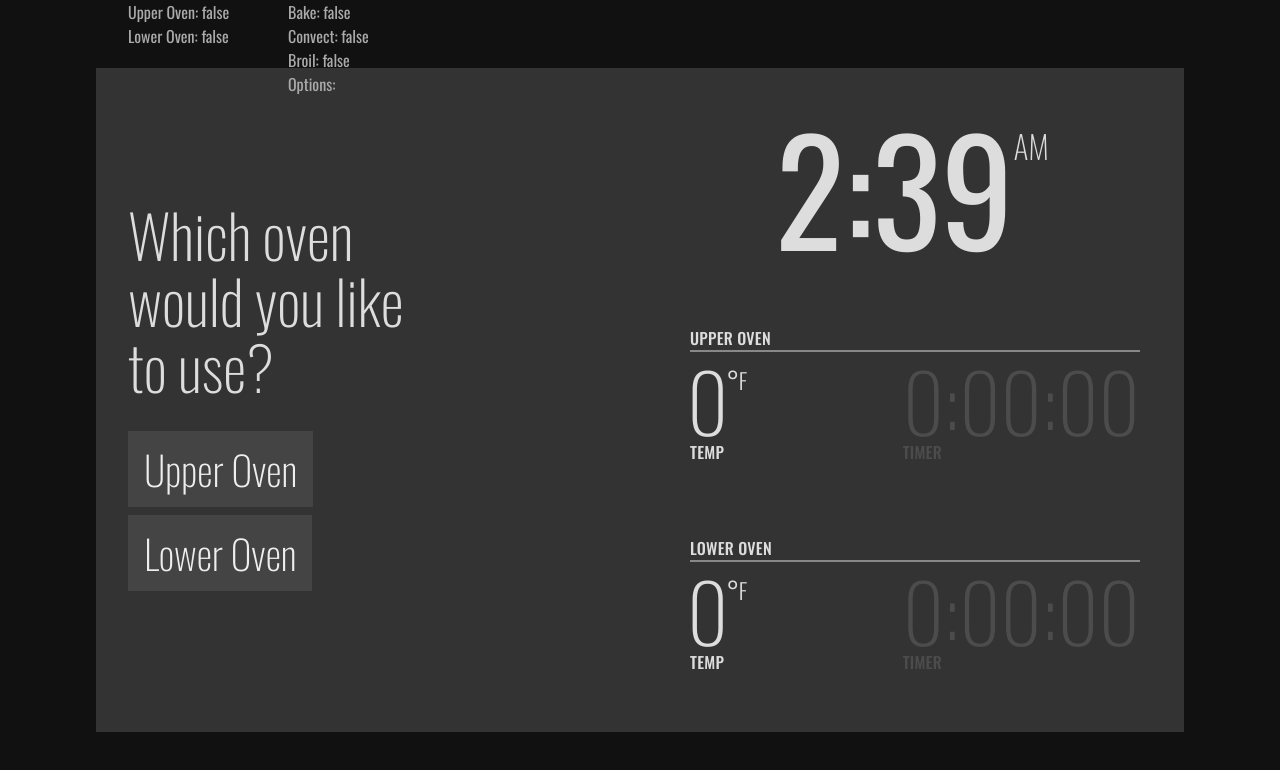
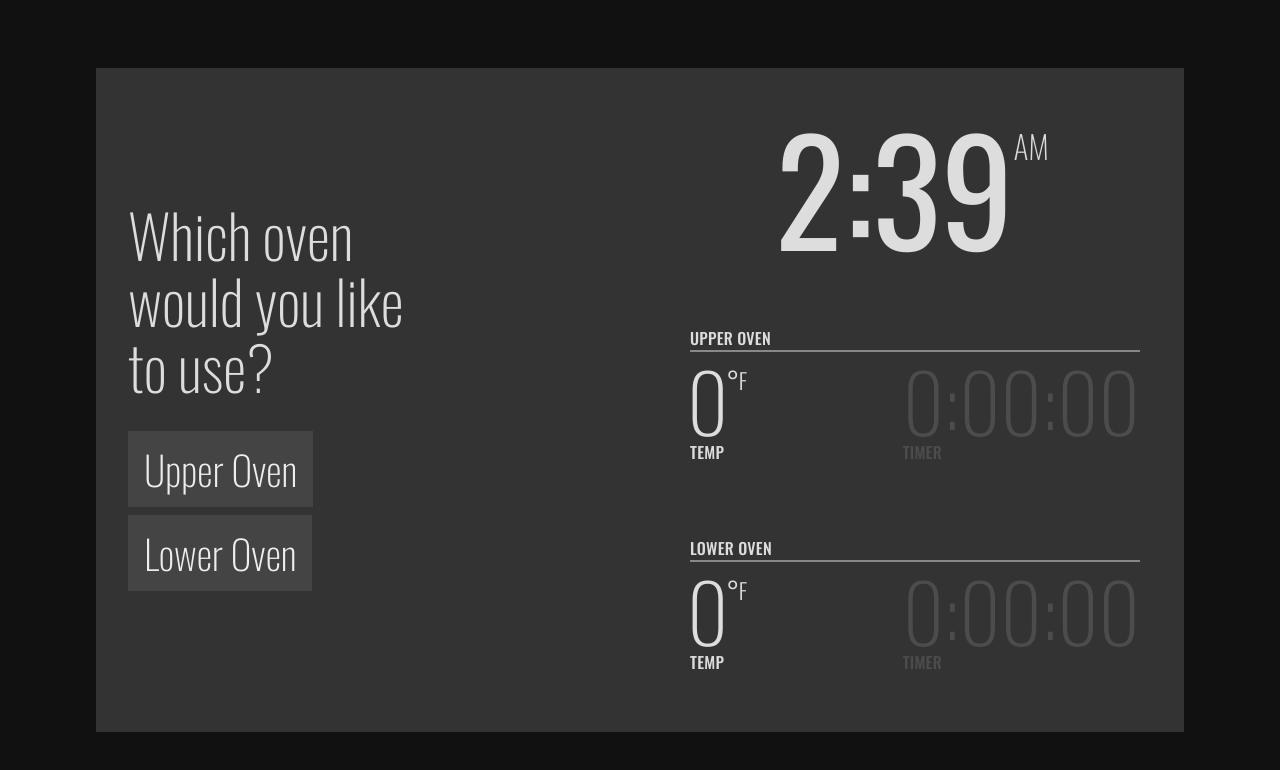
Before and after one commit to andrewmcconville/oven-ui, a Vue app: page / in a window 1280 px wide. Shown: the top 770 px of the page. Built offline with nearby package versions, Linux system fonts and the light colour scheme.

Commit message:
hide debug

```diff
--- a/src/App.vue
+++ b/src/App.vue
@@ -1,6 +1,6 @@
 <template>
     <div id="app">
-        <Debug />
+        <!-- <Debug /> -->
         <Helper />
         <transition name="slide-in">
             <NumPad v-if="(upperOvenButtonIsPressed || lowerOvenButtonIsPressed) && (bakeButtonIsPressed || convectButtonIsPressed || broilButtonIsPressed)" />
```
